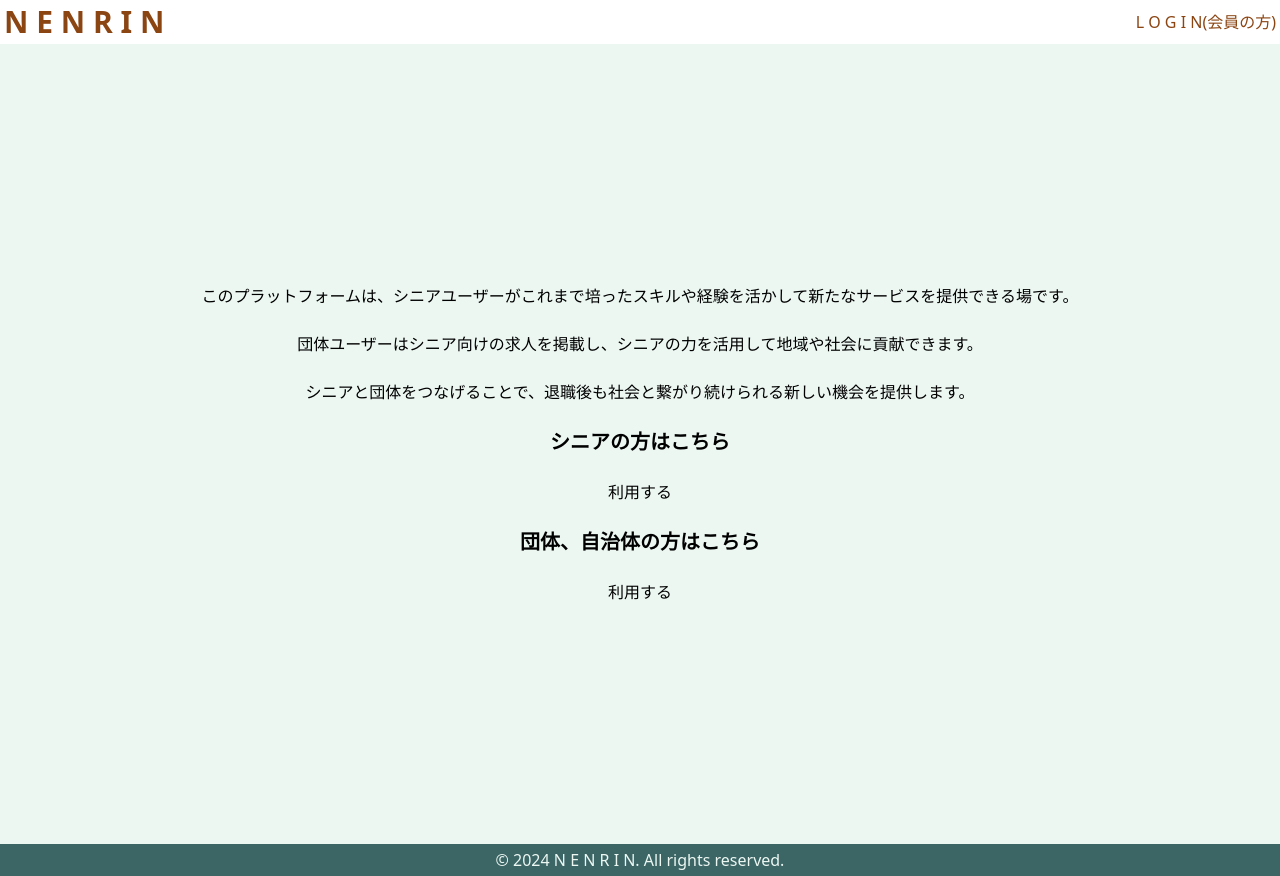
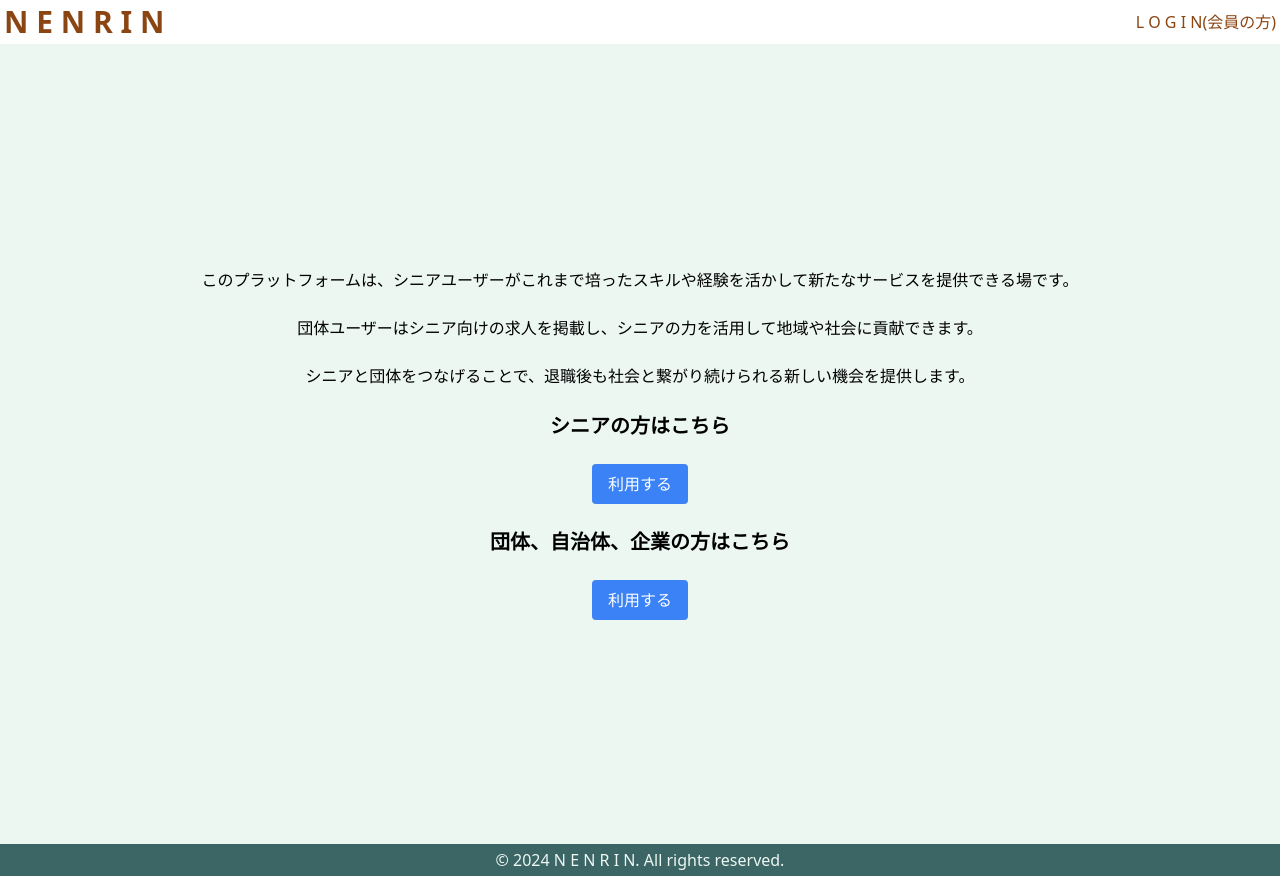
Before and after one commit to Yuka-Matsumoto/NENRIN, a Next.js app in the folder frontend/: page / in a window 1280 px wide. Built offline with nearby package versions, Linux system fonts and the light colour scheme.

Commit message:
🚧button css

```diff
--- a/frontend/app/page.tsx
+++ b/frontend/app/page.tsx
@@ -29,7 +29,7 @@ export default function HomePage() {
         <p>シニアと団体をつなげることで、退職後も社会と繋がり続けられる新しい機会を提供します。</p>
         <p className="text-xl font-semibold">シニアの方はこちら</p>
         <SeniorUseButton onClick={handleSeniorClick} />
-        <p className="text-xl font-semibold">団体、自治体の方はこちら</p>
+        <p className="text-xl font-semibold">団体、自治体、企業の方はこちら</p>
         <UnionUseButton onClick={handleUnionClick} />
       </main>
     </div>
--- a/frontend/components/elements/seniorUseButton.tsx
+++ b/frontend/components/elements/seniorUseButton.tsx
@@ -1,9 +1,28 @@
-'use client';
+// 'use client';
 
-export default function SeniorUseButton({ onClick }: { onClick: () => void }) {
+// export default function SeniorUseButton({ onClick }: { onClick: () => void }) {
+//     return (
+//         <button onClick={onClick}>
+//             利用する
+//         </button>
+//     );
+// }
+
+import React from 'react';
+
+type SeniorUseButtonProps = {
+    onClick: () => void;
+};
+
+const SeniorUseButton: React.FC<SeniorUseButtonProps> = ({ onClick }) => {
     return (
-        <button onClick={onClick}>
+        <button
+            className="px-4 py-2 bg-blue-500 text-white rounded"
+            onClick={onClick}
+        >
             利用する
         </button>
     );
-}
+};
+
+export default SeniorUseButton;
--- a/frontend/components/elements/unionUseButton.tsx
+++ b/frontend/components/elements/unionUseButton.tsx
@@ -2,7 +2,8 @@
 
 export default function UnionUseButton({ onClick }: { onClick: () => void }) {
     return (
-        <button onClick={onClick}>
+        <button onClick={onClick} className="px-4 py-2 bg-blue-500 text-white rounded"
+        >
             利用する
         </button>
     );
```
